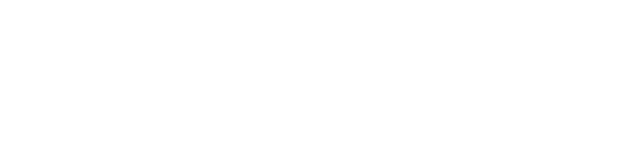
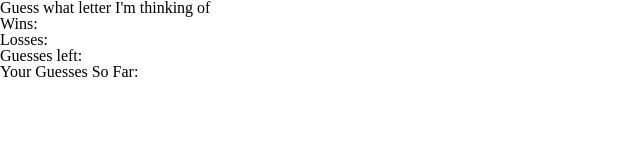
Before and after one commit to Angel2367716/Psychic-Game, a plain HTML site: page index.html in a window 1280 px wide. Shown: the whole page, without its empty margins (0-640 px from the left). Drawn offline with Linux system fonts and the light colour scheme.

Commit message:
Added a pseudo code on README file and updated html file with basic scoring information

```diff
--- a/index.html
+++ b/index.html
@@ -1,5 +1,6 @@
 <!DOCTYPE html>
 <html lang="en">
+
 <head>
     <meta charset="UTF-8">
     <meta name="viewport" content="width=device-width, initial-scale=1.0">
@@ -7,11 +8,22 @@
     <!----<link rel="stylesheet" href="assets/css/style.css">-->
     <link rel="stylesheet" href="assets/css/reset.css">
     <title>Psychic Game</title>
-    <link rel="shortcut icon" href="assets/images/MOz favicon.png" type="image/x-icon"/>
+    <link rel="shortcut icon" href="assets/images/MOz favicon.png" type="image/x-icon" />
 
 </head>
+
 <body>
+    <header>
+        <h1>Guess what letter I'm thinking of</h1>
+    </header>
+    <div class="score-board">
+        <div class="wins-label">Wins:</div>
+        <div class="losses-label">Losses:</div>
+        <div class="guesses-left">Guesses left:</div>
+        <div class="stored-guess">Your Guesses So Far:</div>
+    </div>
 
-<script src="assets/javascript/game.js" charset="utf-8"></script>
+    <script src="assets/javascript/game.js" charset="utf-8"></script>
 </body>
+
 </html>
```
Also changed, not shown: 1 other file.
